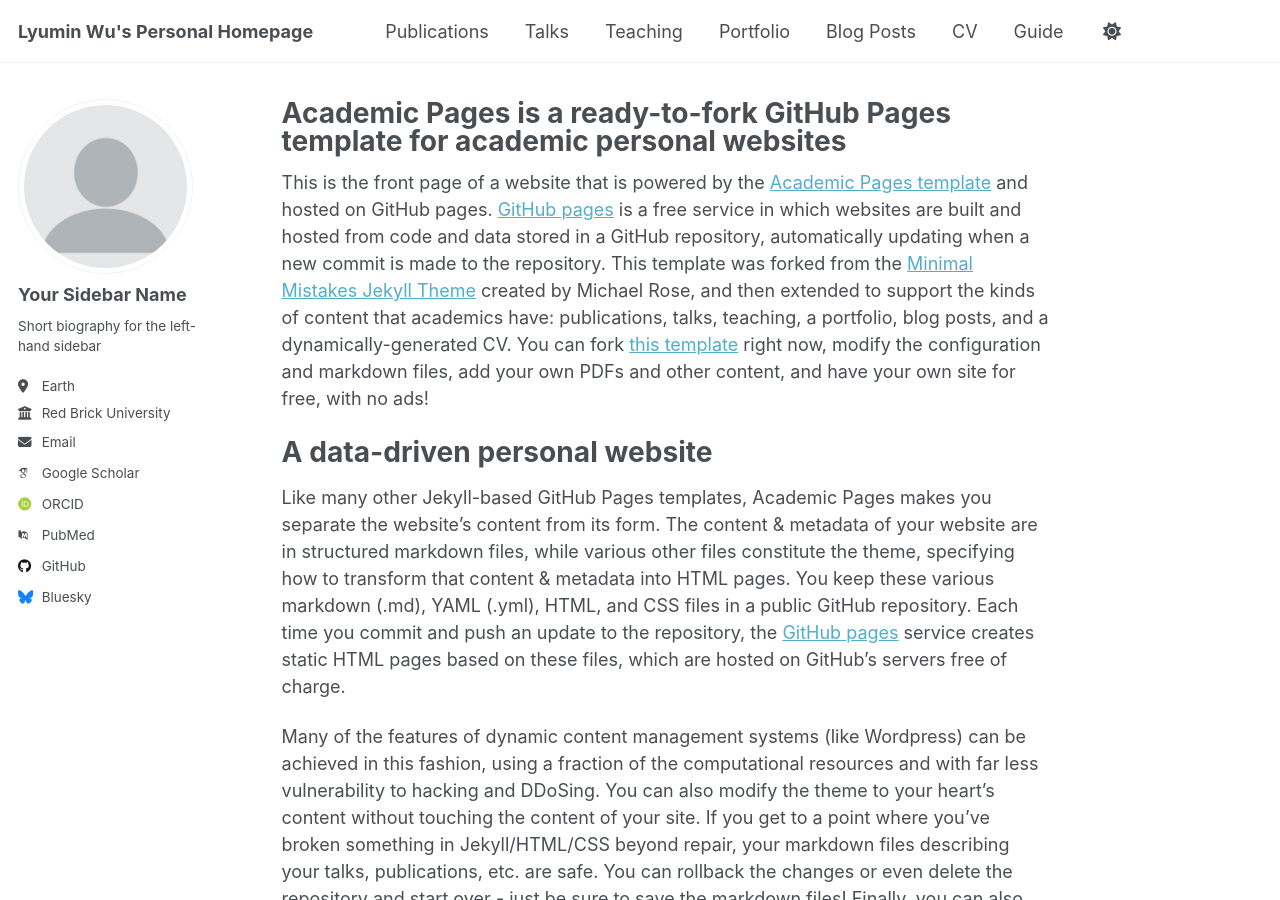
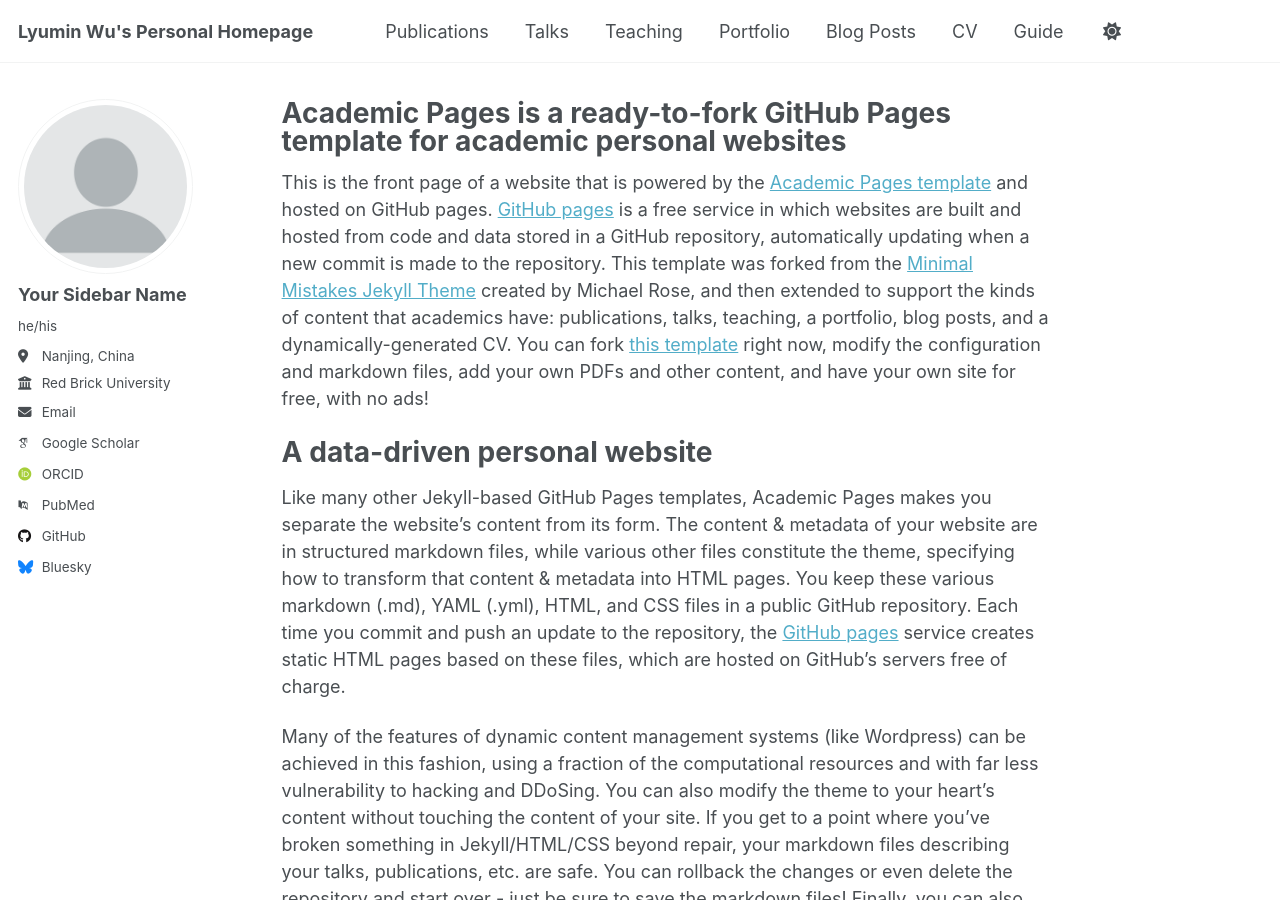
Before and after one commit to 001-lyumin/001-lyumin.github.io, a Jekyll site: the page built from _pages/about.md, in a window 1280 px wide and 900 px high. Built offline with Jekyll 4.4.1, drawn with Linux system fonts in a browser that asks for light colours; some web fonts are replaced.

Commit message:
_config.yml

```diff
--- a/_config.yml
+++ b/_config.yml
@@ -24,12 +24,12 @@ author:
   # Biographic information
   avatar           : "profile.png"
   name             : "Your Sidebar Name"
-  pronouns         : # example: "she/her"
-  bio              : "Short biography for the left-hand sidebar"
-  location         : "Earth"
+  pronouns         : "he/his"# example: "she/her"
+  bio              : #"Short biography for the left-hand sidebar"
+  location         : "Nanjing, China"
   employer         : "Red Brick University"
   uri              : # URL
-  email            : "none@example.org"
+  email            : "211840065@smail.nju.edu.cn"
 
   # Academic websites
   academia         : # URL
```
